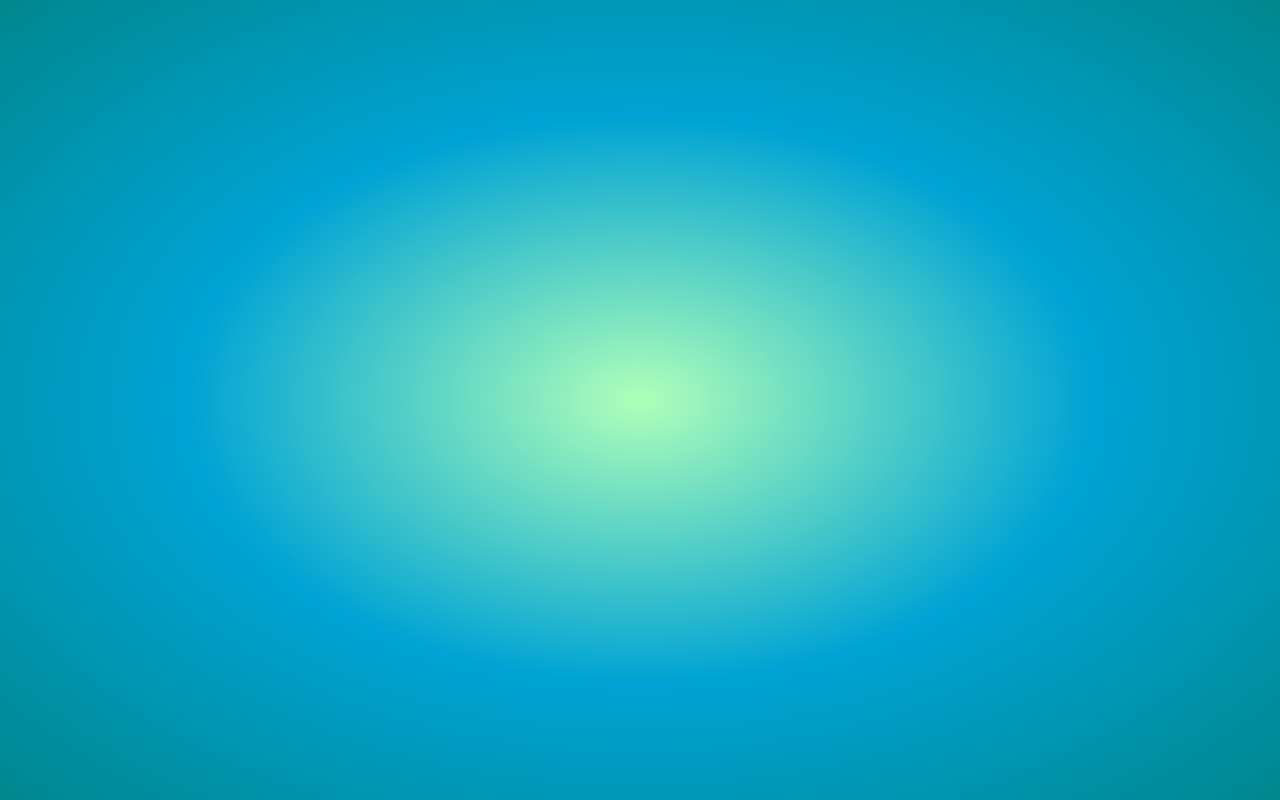
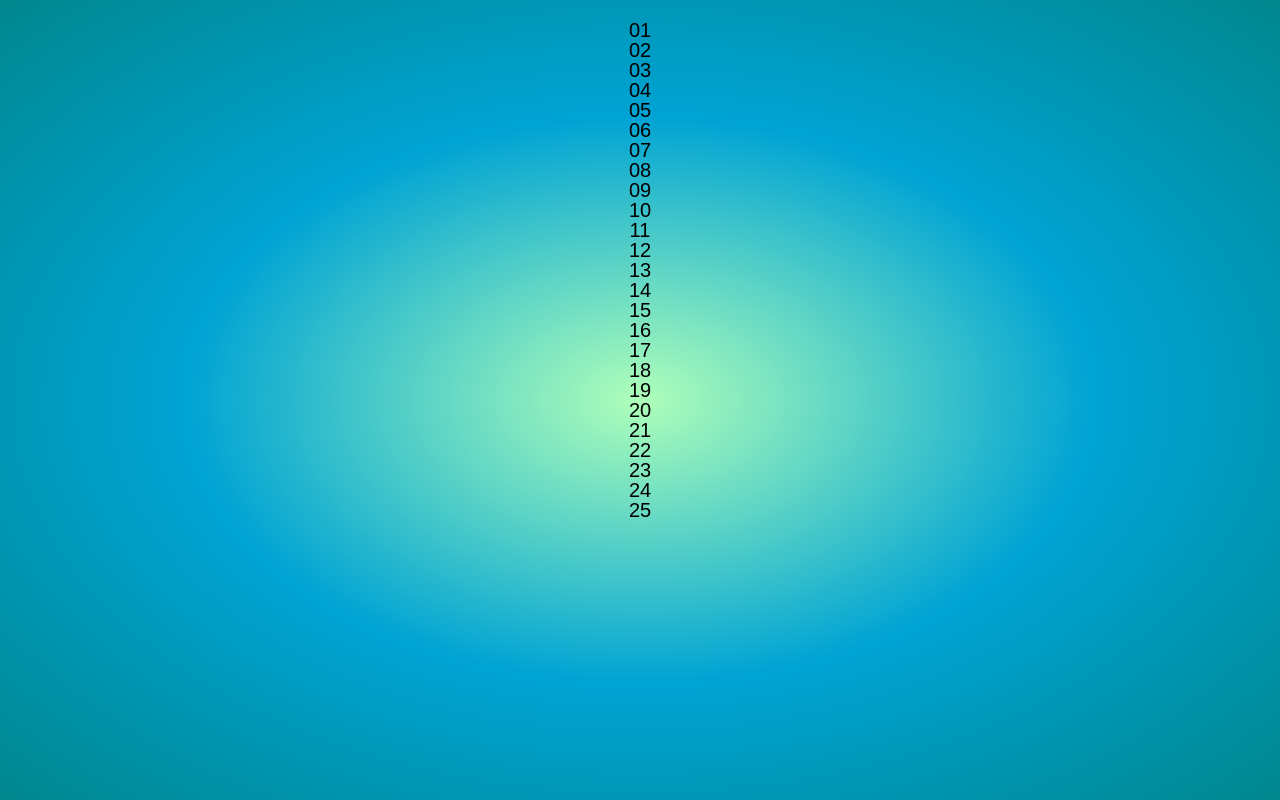
Before and after one commit to MAshrafM/JS_Vanilla_30, a plain HTML site: page 27_ClickDrag/index.html in a window 1280 px wide. Drawn offline with Linux system fonts and the light colour scheme.

Commit message:
dynamic html

```diff
--- a/27_ClickDrag/app.js
+++ b/27_ClickDrag/app.js
@@ -1,4 +1,24 @@
 "use strict";
+
 (function(){
+  AddElements();
+
+  function AddElements () {
+    const className = 'item';
+    const Items = document.getElementById("items");
+    for(let idx = 1; idx < 26; idx++){
+      let classSpec = `item${idx}`;
+      let div = "<div class='" + className;
+      div += ` ${classSpec}'>`
+      if(idx < 10) {
+        div += `0${idx}`
+      } else {
+        div += `${idx}`
+      }
+      div += "</div>"
+      Items.innerHTML += div;
+    }
+  }
+
 
 }());
--- a/27_ClickDrag/index.html
+++ b/27_ClickDrag/index.html
@@ -6,7 +6,8 @@
   <link rel="stylesheet" href="style.css">
 </head>
 <body>
-
+  <div id="items">
+  </div>
   <script src="app.js"></script>
 </body>
 </html>
```
